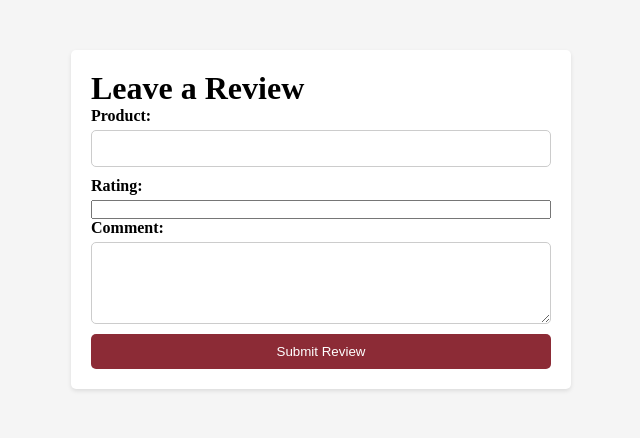
After one commit to LLMorton/cset180fina, a Flask app: template templates/review.html in a window 1280 px wide. The commit adds this page. Shown: the top 438 px of the page, without its empty margins (319-959 px from the left). Run offline with Flask 3, Linux system fonts and the light colour scheme; the template is opened without the code that fills it, so the values that code supplies are empty.

Commit message:
fixed everything and now im going to slep

```diff
--- a/main.py
+++ b/main.py
@@ -1,5 +1,7 @@
 from flask import Flask, render_template, request, session, redirect, url_for
 from sqlalchemy import create_engine, text
+from sqlalchemy.dialects import mysql
+from sqlalchemy.engine import cursor
 
 app = Flask(__name__)
 conn_str = "mysql://root:lm091702@localhost/cset180"
@@ -122,49 +124,51 @@ def add_product():
         product_color = request.form['product_color']
         product_size = request.form['product_size']
         query = text(
-        "INSERT INTO products (product_name, product_color, product_size) "
-        "VALUES (:product_name, :product_color, :product_size)"
-    )
-    params = {
-        "product_name": product_name,
-        "product_color": product_color,
-        "product_size": product_size,
-    }
-    with engine.connect() as conn:
-        conn.execute(query, params)
+            "INSERT INTO products (product_name, product_color, product_size) "
+            "VALUES (:product_name, :product_color, :product_size)"
+        )
+        params = {
+            "product_name": product_name,
+            "product_color": product_color,
+            "product_size": product_size,
+        }
+        with engine.connect() as conn:
+            conn.execute(query, params)
         return redirect(url_for('products'))
-        return render_template('add_product.html')
+    return render_template('add_product.html')
 
 
-@app.route('/Admin_Only/edit_product/int:product_id', methods=['GET', 'POST'])
+@app.route('/Admin_Only/edit_product/<int:product_id>', methods=['GET', 'POST'])
 def edit_product(product_id):
     if request.method == 'POST':
         product_name = request.form['product_name']
         product_color = request.form['product_color']
         product_size = request.form['product_size']
         query = text(
-        "UPDATE products SET product_name = :product_name, "
-        "product_color = :product_color, product_size = :product_size "
-        "WHERE id = :product_id"
-    )
-    params = {
-        "product_id": product_id,
-        "product_name": product_name,
-        "product_color": product_color,
-        "product_size": product_size,
-    }
-    with engine.connect() as conn:
-        conn.execute(query, params)
+            "UPDATE products SET product_name = :product_name, "
+            "product_color = :product_color, product_size = :product_size "
+            "WHERE id = :product_id"
+        )
+        params = {
+            "product_id": product_id,
+            "product_name": product_name,
+            "product_color": product_color,
+            "product_size": product_size,
+        }
+        with engine.connect() as conn:
+            conn.execute(query, params)
 
-    return redirect(url_for('products'))
+        return redirect(url_for('products'))
+
     query = text("SELECT * FROM products WHERE id = :product_id")
     params = {"product_id": product_id}
     with engine.connect() as conn:
         product = conn.execute(query, params).fetchone()
-        return render_template('edit_product.html', product=product)
+
+    return render_template('edit_product.html', product=product)
 
 
-@app.route('/Admin_Only/delete_product/int:product_id', methods=['GET', 'POST'])
+@app.route('/Admin_Only/delete_product/<int:product_id>', methods=['GET', 'POST'])
 def delete_product(product_id):
     query = text("DELETE FROM products WHERE id = :product_id")
     params = {"product_id": product_id}
@@ -172,45 +176,138 @@ def delete_product(product_id):
         conn.execute(query, params)
         return redirect(url_for('products'))
 
-@app.route('/cart')
-def cart():
-    if 'cart' in session:
-        cart_items = session['cart']
-    else:
-        cart_items = []
-    return render_template('cart.html', cart_items=cart_items)
+
+@app.route('/cart', methods=['GET', 'POST'])
+def cart(conn = engine.connect()):
+    if request.method == 'POST':
+        query = text("SELECT * FROM products")
+        result = conn.execute(query)
+        product = []
+        for row in result:
+            product.append(row)
+        max_cart_id =  text("SELECT MAX(cart_id) AS max_id FROM cart")
+        results = conn.execute(max_cart_id).fetchone()
+        max_id = results[0] if results[0] is not None else 1
+        max_id = int(max_id)
+        new_id = max_id + 1
+
+        item_id = request.form['product_id']
+        product_name = request.form['product_name']
+        product_type = request.form['product_type']
+        inventory = request.form['inventory']
+        product_cost = request.form['product_cost']
+        image = request.form['image']
+        shopper_id = session['id']
+        status = 'open'
+        Cart_query = text("SELECT cart_id FROM cart WHERE shopper_id = :shopper_id AND status = 'open'")
+        Cart_result = conn.execute(Cart_query, {"shopper_id": shopper_id}).fetchone()
+        if Cart_result:
+            with engine.connect() as conn:
+                cart_id = Cart_result[0]
+                Item_query = text("SELECT * FROM cart WHERE cart_id = :cart_id AND item_id = :item_id")
+                Item_result = conn.execute(Item_query,{"cart_id": cart_id, "item_id": item_id}).fetchone()
+            if Item_result:
+                previous_amount = int(Item_result[4])
+                new_amount = previous_amount + int(inventory)
+                update_query = text("UPDATE cart SET inventory = :new_amount "
+                                    "WHERE cart_id = :cart_id AND item_id = :item_id")
+                update_params = {
+                    "new_amount": new_amount,
+                    "cart_id": cart_id,
+                    "item_id": item_id
+                }
+            else:
+                # Add an item to exisiting cart
+                query = text("INSERT INTO cart (cart_id,"
+                             " user_id, "
+                            "product_id, "
+                             "inventory, "
+                             "vendor_name, "
+                             "img_url, "
+                             "ordered_by, "
+                             "status) "
+                             "VALUES (:cart_id, "
+                             ":user_id, "
+                             ":item_id, "
+                             ":product_name, "
+                             ":product_type, "
+                             ":product_cost, "
+                             ":quantity, "
+                             ":image, "
+                             ":ordered_by, "
+                             ":status)")
+                params = {
+                    "cart_id": cart_id,
+                    "user_id": user_id,
+                    "item_id": item_id,
+                    "product_name": product_name,
+                    "product_type": product_type,
+                    "product_cost": product_cost,
+                    "inventory": inventory,
+                    "image": image,
+                    "ordered_by": session['username'],
+                    "status": status
+                }
+                with engine.connect() as conn:
+                    conn.execute(query, params)
+                    conn.commit()
+            return redirect(url_for('Products'))
+        else:
+            query = text("INSERT INTO cart (cart_id,"
+                         " shopper_id, "
+                         "item_id, "
+                         "product_name, "
+                         "product_type, "
+                         "product_cost, "
+                         "product_quantity, "
+                         "vendor_name, "
+                         "img_url, "
+                         "ordered_by, "
+                         "status) "
+                         "VALUES (:cart_id, "
+                         ":shopper_id, "
+                         ":item_id, "
+                         ":product_name, "
+                         ":product_type, "
+                         ":product_cost, "
+                         ":product_quantity, "
+                         ":vendor_name, "
+                         ":img_url, "
+                         ":ordered_by, "
+                         ":status)")
+            params = {
+                "id": id,
+                "shopper_id": shopper_id,
+                "item_id": item_id,
+                "product_name": product_name,
+                "product_type": product_type,
+                "product_cost": product_cost,
+                "inventory": inventory,
+                "image": image,
+                "ordered_by": session['username'],
+                "status": status
+            }
+            with engine.connect() as conn:
+                conn.execute(query, params)
+                conn.commit()
+            return render_template("Products.html")
 
 
+@app.route('/view_cart')
+def view_cart():
+    if 'id' in session:
+        shopper_id = session['id']
+        with engine.connect() as conn:
+            query = text("SELECT * FROM cart WHERE shopper_id = :shopper_id AND status = 'open'")
+            items = conn.execute(query, {"shopper_id": shopper_id}).fetchall()
+            cart_query = text("SELECT cart_id FROM cart WHERE shopper_id = :shopper_id AND status = 'open'")
+            cart_result = conn.execute(cart_query, {"shopper_id": shopper_id}).fetchone()
+            cart_id = cart_result[0] if cart_result else None
+            if cart_id is None:
+                update_query = text("INSERT INTO cart (shopper_id, status) VALUES (:shopper_id, 'open') RETURNING cart_id")
+                cart_id = conn.execute(update_query, {"shopper_id": shopper_id}).fetchone()[0]
 
-@app.route('/remove_from_cart/<product_name>', methods=['GET'])
-def remove_from_cart(product_name):
-    if 'cart' in session:
-        cart_items = session['cart']
-        for item in cart_items:
-            if item.get('product_name') == product_name:
-                cart_items.remove(item)
-                session['cart'] = cart_items
-                return redirect(url_for('cart'))
-
-
-@app.route('/add_to_cart', methods=['POST'])
-def add_to_cart():
-    product_name = request.form['product_name']
-    product_color = request.form['product_color']
-    product_size = request.form['product_size']
-    product = {
-        'product_name': product_name,
-        'product_color': product_color,
-        'product_size': product_size
-    }
-    if 'cart' in session:
-        cart_items = session['cart']
-        cart_items.append(product)
-        session['cart'] = cart_items
-    else:
-        session['cart'] = [product]
-    return redirect(url_for('cart'))
-
+        return render_template('cart.html', items=items, cart_id=cart_id)
 
 
 @app.route('/cart/empty_cart')
@@ -220,16 +317,27 @@ def empty_cart():
         return redirect(url_for('cart'))
 
 
-@app.route('/checkout', methods=['GET'])
-def checkout():
-    if 'cart' in session:
-        cart_items = session['cart']
-        total_price = 0
-        for item in cart_items:
-            total_price += item['product_price']
-            session.pop('cart', None)
-            return f"Checkout completed successfully! Total price: {total_price}"
-            return "Your cart is empty. Please add items before checking out."
+
+
+def insert_review(product, rating, comment, db_config=None):
+    conn = mysql.connector.connect(db_config)
+    cursor = conn.cursor()
+    query = "INSERT INTO product_reviews (product, rating, comment) VALUES (%s, %s, %s)"
+    values = (product, rating, comment)
+    cursor.execute(query, values)
+    conn.commit()
+    cursor.close()
+    conn.close()
+
+
+@app.route('/review', methods=['POST'])
+def review():
+    if request.method == 'POST':
+        product = request.form['product']
+        rating = request.form['rating']
+        comment = request.form['comment']
+        insert_review(product, rating, comment)
+        return "Review successfully submitted!"
 
 
 if __name__ == '__main__':
--- a/templates/Admin_Only.html
+++ b/templates/Admin_Only.html
@@ -64,7 +64,7 @@
     <a href="#">Edit Product</a>
     <a href="#">Delete Product</a>
     <a href="/accounts">My Account</a>
-    <a href="#">Logout</a>
+    <a href="/login/logout">Logout</a>
 </div>
 
 <div class="content">
--- a/templates/customer_dash.html
+++ b/templates/customer_dash.html
@@ -67,7 +67,9 @@
       <li><a href="/products">Shop</a></li>
       <li><a href="#">My Orders</a></li>
       <li><a href="/accounts">My Account</a></li>
+      <li><a href="/review">Leave a Review</a></li>
       <li><a href="/login/logout">Log Out</a></li>
+
     </ul>
   </div>
 
@@ -75,7 +77,7 @@
     <h1>Welcome to the Customer Dashboard</h1>
     <div class="dashboard-content">
       <div class="#home">
-At L. Morton Wholesale, our customers are at the heart of everything we do. We deeply value the trust and loyalty you place in us, and we are committed to exceeding your expectations. We believe that great customer service is not just a goal but a mindset, and we go the extra mile to ensure your satisfaction. Our dedicated team is always ready to assist you, answer your questions, and provide personalized solutions tailored to your needs. We take pride in our wide selection of high-quality wholesale products, ensuring that you have access to the best options for your business. With L. Morton Wholesale, you can trust that we will consistently deliver exceptional service, reliable products, and a seamless experience. Your success is our success, and we will always do our utmost to serve you with care and excellence.
+        At L. Morton Wholesale, our customers are at the heart of everything we do. We deeply value the trust and loyalty you place in us, and we are committed to exceeding your expectations. We believe that great customer service is not just a goal but a mindset, and we go the extra mile to ensure your satisfaction. Our dedicated team is always ready to assist you, answer your questions, and provide personalized solutions tailored to your needs. We take pride in our wide selection of high-quality wholesale products, ensuring that you have access to the best options for your business. With L. Morton Wholesale, you can trust that we will consistently deliver exceptional service, reliable products, and a seamless experience. Your success is our success, and we will always do our utmost to serve you with care and excellence.
       </div>
     </div>
   </div>
--- a/templates/products.html
+++ b/templates/products.html
@@ -169,7 +169,7 @@
     <div class="dropdown-content">
         <a href="/dash">Home</a>
         <a href="/cart">Cart</a>
-        <a href="#">Empty Cart</a>
+        <a href="/cart/empty_cart">Empty Cart</a>
         <a href="/login/logout">Logout</a>
     </div>
 </div>
--- /dev/null
+++ b/templates/review.html
@@ -0,0 +1,87 @@
+<!DOCTYPE html>
+<html lang="en">
+<!DOCTYPE html>
+<html lang="en">
+<head>
+  <meta charset="UTF-8">
+  <meta name="viewport" content="width=device-width, initial-scale=1.0">
+  <title>Leave a Review</title>
+  <style>
+    /* Reset default styles */
+    * {
+      margin: 0;
+      padding: 0;
+      box-sizing: border-box;
+    }
+
+    /* Body styles */
+    body {
+      font-family: "Times New Roman", serif;
+      background-color: #f5f5f5;
+    }
+
+    /* Form container styles */
+    .form-container {
+      max-width: 500px;
+      margin: 50px auto;
+      padding: 20px;
+      background-color: #ffffff;
+      border-radius: 5px;
+      box-shadow: 0 2px 4px rgba(0, 0, 0, 0.1);
+    }
+
+    /* Form styles */
+    form {
+      display: flex;
+      flex-direction: column;
+    }
+
+    label {
+      font-weight: bold;
+      margin-bottom: 5px;
+    }
+
+    input[type="text"],
+    textarea {
+      padding: 10px;
+      margin-bottom: 10px;
+      border: 1px solid #ccc;
+      border-radius: 5px;
+    }
+
+    textarea {
+      resize: vertical;
+    }
+
+    input[type="submit"] {
+      padding: 10px 20px;
+      background-color: #8c2b36;
+      color: #ffffff;
+      border: none;
+      border-radius: 5px;
+      cursor: pointer;
+    }
+
+    input[type="submit"]:hover {
+      background-color: #6f1f28;
+    }
+  </style>
+</head>
+<body>
+  <div class="form-container">
+    <h1>Leave a Review</h1>
+    <form action="/reviews" method="post">
+      <label for="product">Product:</label>
+      <input type="text" id="product" name="product" required>
+
+      <label for="rating">Rating:</label>
+      <input type="number" id="rating" name="rating" min="1" max="5" required>
+
+      <label for="comment">Comment:</label>
+      <textarea id="comment" name="comment" rows="4" required></textarea>
+
+      <input type="submit" value="Submit Review">
+    </form>
+  </div>
+</body>
+</html>
```
Also changed, not shown: templates/cart.html (+52 -30 lines).
